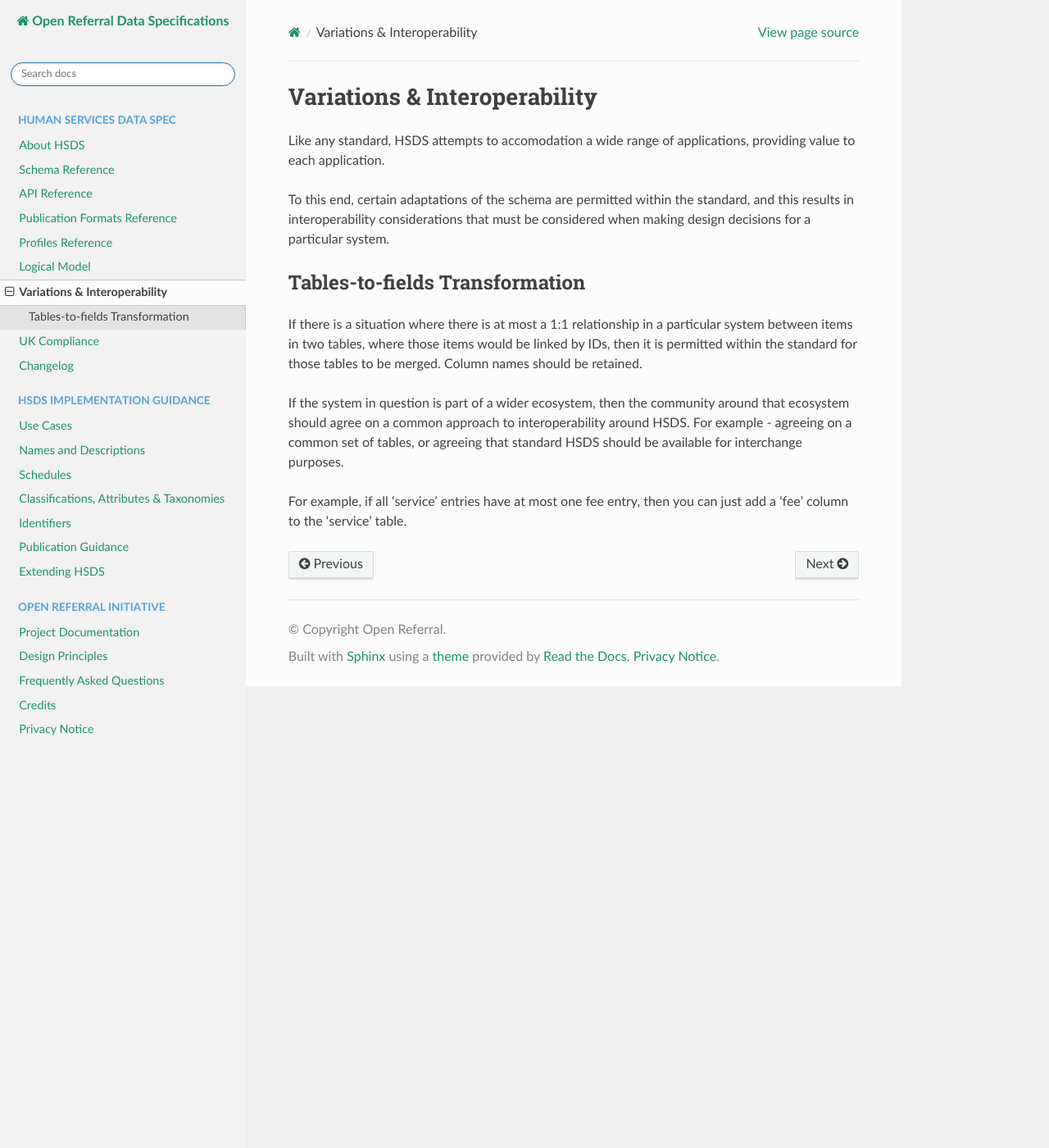
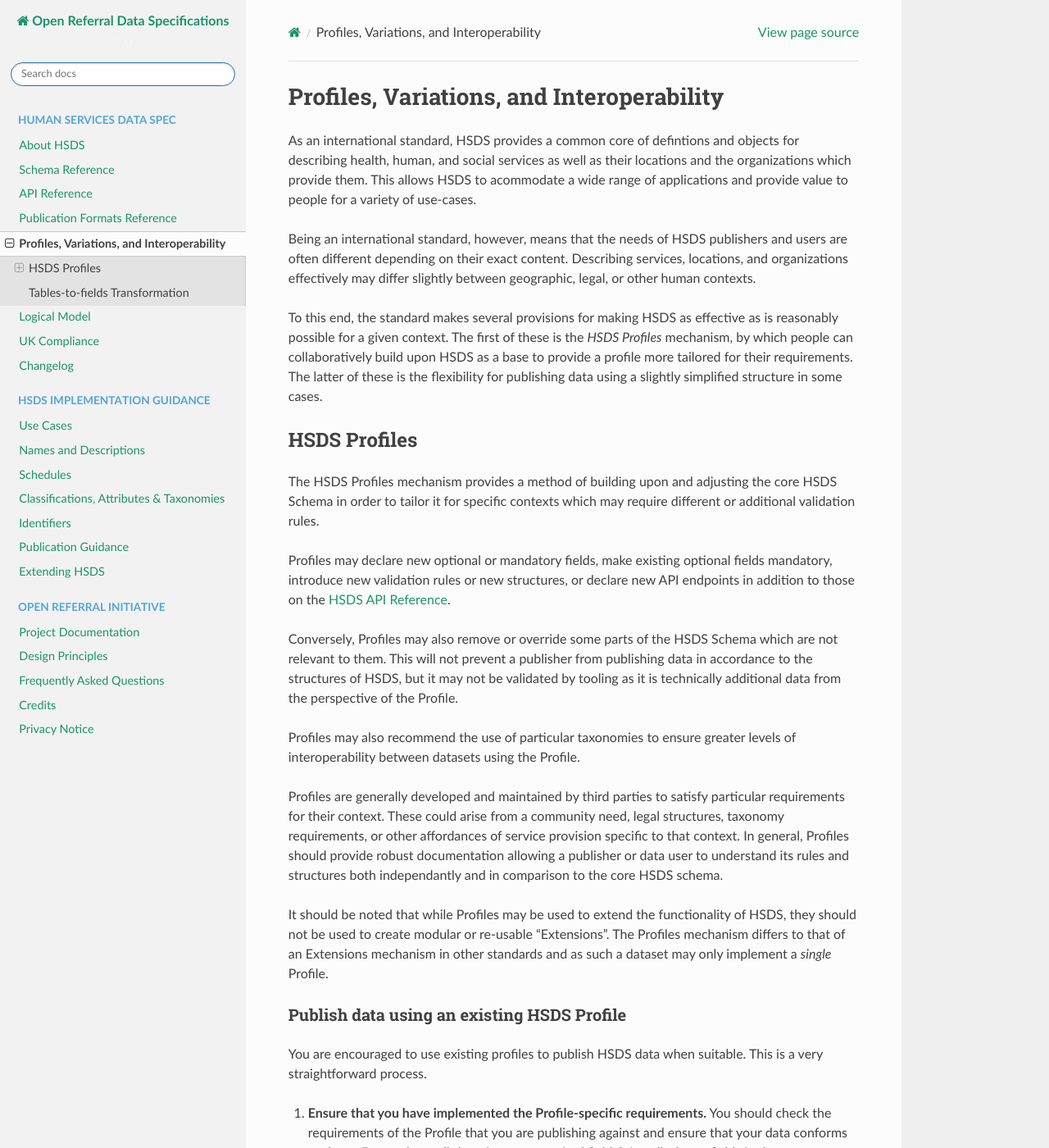
Before and after one commit to openreferral/specification, a Sphinx documentation site: the page built from docs/hsds/variations_interoperability.md, in a window 1280 px wide and 1400 px high. Shown: the whole window at 82% size. Built offline with Sphinx 7.4.7 and the Read the Docs theme 2.0.0, drawn with Linux system fonts in a browser that asks for light colours; a script that is not in the unit is left out; comment, search, counter and statistics services are not loaded; some of the changed text lies outside the part shown.

Commit message:
Refactored Profiles documentation using existing Variations page, and separated out in-depth technical guidance to the Example Profile readme

```diff
--- a/docs/hsds/variations_interoperability.md
+++ b/docs/hsds/variations_interoperability.md
@@ -1,14 +1,54 @@
-Variations & Interoperability
+Profiles, Variations, and Interoperability
 =============================
 
-Like any standard, HSDS attempts to accomodation a wide range of applications, providing value to each application.
+As an international standard, HSDS provides a common core of defintions and objects for describing health, human, and social services as well as their locations and the organizations which provide them. This allows HSDS to acommodate a wide range of applications and provide value to people for a variety of use-cases.
 
-To this end, certain adaptations of the schema are permitted within the standard, and this results in interoperability considerations that must be considered when making design decisions for a particular system.
+Being an international standard, however, means that the needs of HSDS publishers and users are often different depending on their exact content. Describing services, locations, and organizations effectively may differ slightly between geographic, legal, or other human contexts.
+
+To this end, the standard makes several provisions for making HSDS as effective as is reasonably possible for a given context. The first of these is the *HSDS Profiles* mechanism, by which people can collaboratively build upon HSDS as a base to provide a profile more tailored for their requirements. The latter of these is the flexibility for publishing data using a slightly simplified structure in some cases.
+
+
+## HSDS Profiles
+
+The HSDS Profiles mechanism provides a method of building upon and adjusting the core HSDS Schema in order to tailor it for specific contexts which may require different or additional validation rules.
+
+Profiles may declare new optional or mandatory fields, make existing optional fields mandatory, introduce new validation rules or new structures, or declare new API endpoints in addition to those on the [HSDS API Reference](api_reference).
+
+Conversely, Profiles may also remove or override some parts of the HSDS Schema which are not relevant to them. This will not prevent a publisher from publishing data in accordance to the structures of HSDS, but it may not be validated by tooling as it is technically additional data from the perspective of the Profile.
+
+Profiles may also recommend the use of particular taxonomies to ensure greater levels of interoperability between datasets using the Profile.
+
+Profiles are generally developed and maintained by third parties to satisfy particular requirements for their context. These could arise from a community need, legal structures, taxonomy requirements, or other affordances of service provision specific to that context. In general, Profiles should provide robust documentation allowing a publisher or data user to understand its rules and structures both independantly and in comparison to the core HSDS schema.
+
+It should be noted that while Profiles may be used to extend the functionality of HSDS, they should not be used to create modular or re-usable "Extensions". The Profiles mechanism differs to that of an Extensions mechanism in other standards and as such a dataset may only implement a *single* Profile.
+
+### Publish data using an existing HSDS Profile
+
+You are encouraged to use existing profiles to publish HSDS data when suitable. This is a very straightforward process.
+
+1. **Ensure that you have implemented the Profile-specific requirements.** You should check the requirements of the Profile that you are publishing against and ensure that your data conforms to these. Do you have all the minumum required fields? Are all of your fields in the correct format?
+2. **Declare that you are using the Profile via your API output.** The [`/` endpoint](../hsds/api_reference.md#endpoint-details) of the HSDS API Reference includes a response key/value pair for `profile`. You should populate this with the URI to the profile you are using. Profile documentation should clearly state this value to avoid confusion &ndash; if you are unsure which value to use please get in touch with the implementer of the profile.
+
+Existing Profiles that are likely of interest:
+
+* [UK Profile](uk_compliance)
+
+### Developing a new Profile
+
+If the core HSDS standard or an existing Profile does not adequately meet the needs of your context, you may wish to develop a new Profile to provide the standardization and meaning that you and other publishers in your context will need to produce good quality HSDS data.
+
+Creating a new HSDS Profile is an involved but straightforward process:
+
+1. **Engage and Discuss** with the community about which problems you're trying to solve and how best to address them. This may include people in the [wider HSDS community](https://forum.openreferral.org/) and other implementors in your context who may want to contribute directly to your profile. Speaking to people who have implemented other HSDS Profiles may help you with thinking through some aspects of Profiles.
+2. **Develop and Document** the Profile. All new Profile should use the [Example Profile repository](https://github.com/openreferral/hsds_example_profile) as a starting point because it contains all of the tools required to generate your final Profile schemas as well as a basic documentation site. The Example Profile contains technical guidance and examples on creating a profile inside its README file. You may want to expand upon the basic documentation generated by the tools in the repository.
+3. **Share and Support** your new Profile! Make an announcement on the [HSDS forums](https://forum.openreferral.org/) and start producing data conforming to your Profile. If others are using your Profile, you may want to collaborate with them to plan changes to the Profile or answer questions by expanding your documentation.
 
 ## Tables-to-fields Transformation
 
-If there is a situation where there is at most a 1:1 relationship in a particular system between items in two tables, where those items would be linked by IDs, then it is permitted within the standard for those tables to be merged. Column names should be retained.
+As noted in the introduction to this page, the standard permits certain adaptations of the schema. This makes it easier to publish some datasets which are less complex &ndash; but this results in interoperability considerations.
 
-If the system in question is part of a wider ecosystem, then the community around that ecosystem should agree on a common approach to interoperability around HSDS. For example - agreeing on a common set of tables, or agreeing that standard HSDS should be available for interchange purposes.
+If there is a situation where there is at most a 1:1 relationship in a particular system between items in two tables, where those items would be linked by IDs, then the standard permits that those tables be merged. Column must should be retained, however.
+
+If the system in question is part of a wider ecosystem, then the community around that ecosystem should agree on a common approach to interoperability around HSDS. For example &ndash;  agreeing on a common set of tables, or agreeing that standard HSDS should be available for interchange purposes.
 
 For example, if all ‘service’ entries have at most one fee entry, then you can just add a ‘fee’ column to the ‘service’ table.
```
Also changed, not shown: docs/hsds/profiles.md (deleted, +0 -131 lines), docs/index.md (+1 -2 lines).
